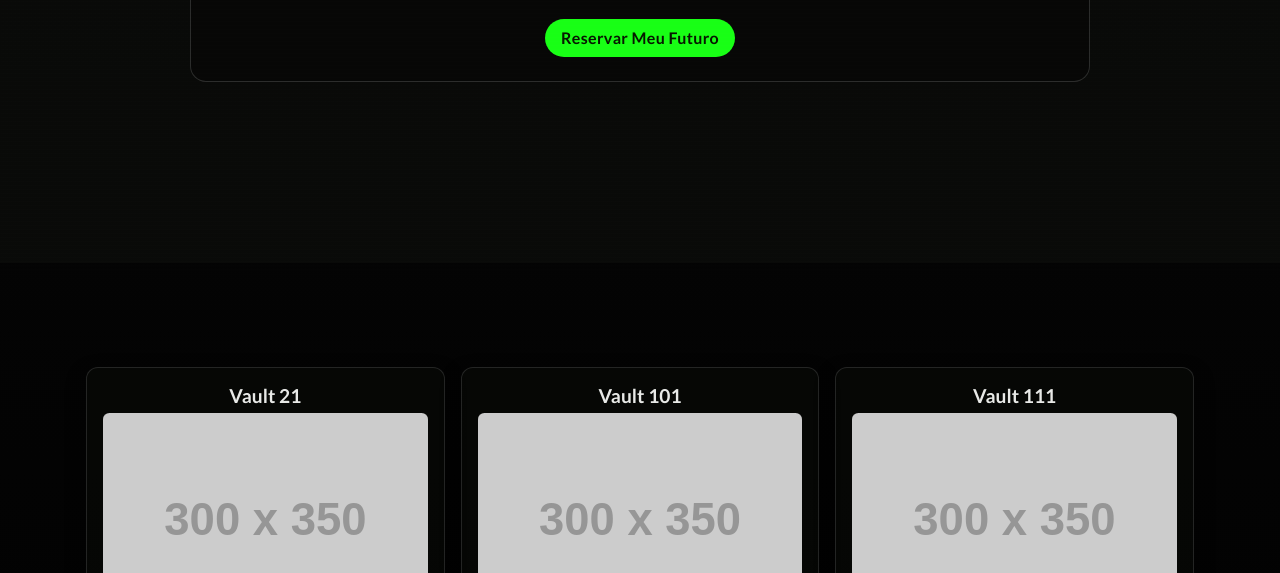
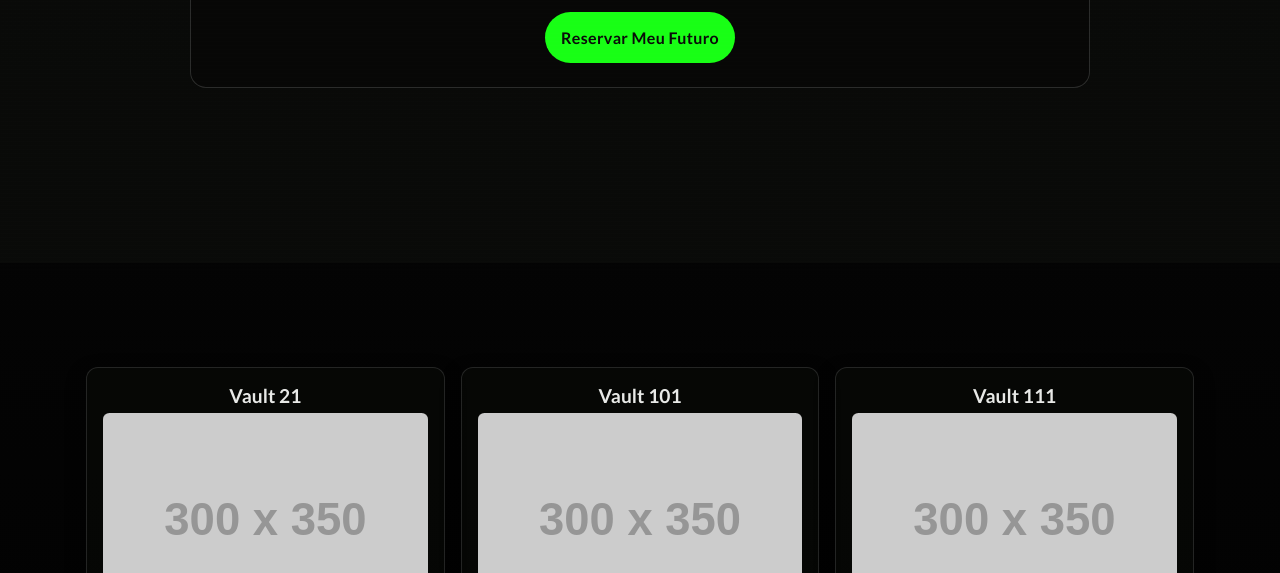
Before and after one commit to matheexe/falloutWebsite, a website: page index.html in a window 1280 px wide. Shown: the part 527-1100 px from the top of the page. Drawn offline with nearby package versions, Linux system fonts and the light colour scheme; files that its build step writes are made by us from their sources; placeholder pictures from the web are drawn by us.

Commit message:
Aumentando tamanho do botão do Hero.

```diff
--- a/src/styles/_hero.scss
+++ b/src/styles/_hero.scss
@@ -72,8 +72,9 @@
 
 .btn-primary{
     background: var.$accentColor;
-    color: #071700;
+    color: var.$backgroundColor;
     transition: all 0.5s ease;
+    padding: 1em;
 
     &:hover{
         background: lighten(var.$accentColor, 10%);
```
